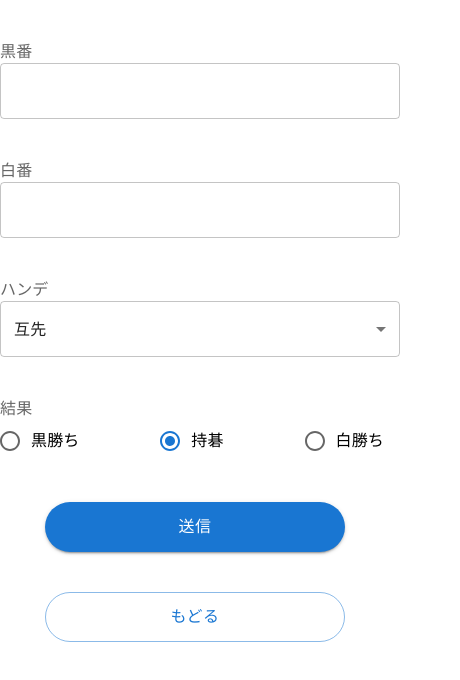
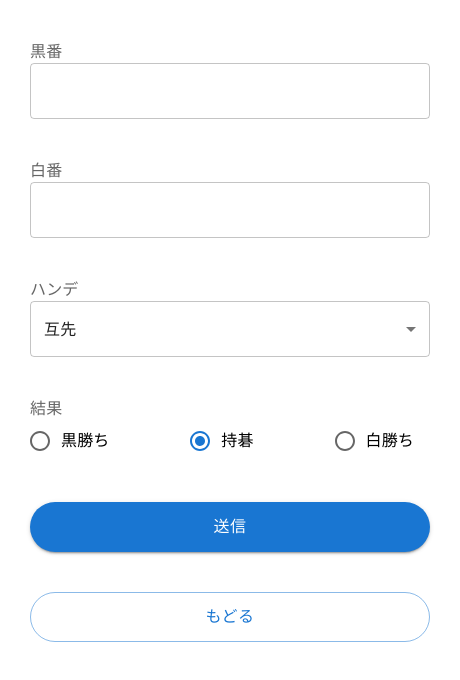
Before and after one commit to usatyo/rating, a Next.js app: page /post/result in a window 390 px wide. Shown: the top 680 px of the page, 460 px wide, since content can reach past the window. Built offline with nearby package versions, Linux system fonts and the light colour scheme.

Commit message:
responsive design

```diff
--- a/components/inputField.tsx
+++ b/components/inputField.tsx
@@ -1,4 +1,4 @@
-import { Box, InputLabel, TextField } from "@mui/material"
+import { Box, InputLabel, TextField, useMediaQuery } from "@mui/material"
 
 type Props = {
   label: string
@@ -12,11 +12,14 @@ type Props = {
 }
 
 const InputField = (props: Props) => {
+  const lg: boolean = useMediaQuery("(min-width:577px)")
+
   return (
     <Box
       sx={{
         marginX: "auto",
         marginTop: "40px",
+        paddingX: lg ? "0" : "30px",
       }}
     >
       <InputLabel>{props.label}</InputLabel>
--- a/components/mainButton.tsx
+++ b/components/mainButton.tsx
@@ -1,22 +1,26 @@
-import { Button } from "@mui/material";
-import Link from "next/link";
+import { Box, Button, useMediaQuery } from "@mui/material";
 
 type Props = {
   text: string
-  href: string
   handle?: () => void
 }
 
 const MainButton = (props: Props) => {
+  const lg: boolean = useMediaQuery("(min-width:577px)")
+
   return (
-    <Link href={props.href}>
+    <Box
+      sx={{
+        marginX: "auto",
+        marginTop: "40px",
+        paddingX: lg ? "0" : "30px"
+      }}
+    >
       <Button
         sx={{
-          width: "300px",
+          width: "400px",
           height: "50px",
           borderRadius: "25px",
-          marginX: "auto",
-          marginTop: "40px",
           fontSize: "16px",
         }}
         variant="contained"
@@ -24,7 +28,7 @@ const MainButton = (props: Props) => {
       >
         {props.text}
       </Button>
-    </Link>
+    </Box>
   )
 }
 
--- a/components/radioField.tsx
+++ b/components/radioField.tsx
@@ -1,4 +1,4 @@
-import { Box, FormControlLabel, InputLabel, Radio, RadioGroup, Stack } from "@mui/material"
+import { Box, FormControlLabel, InputLabel, Radio, RadioGroup, Stack, useMediaQuery } from "@mui/material"
 import { RESULT } from "../constants/constants"
 
 type Props = {
@@ -10,11 +10,14 @@ type Props = {
 }
 
 const RadioField = (props: Props) => {
+  const lg: boolean = useMediaQuery("(min-width:577px)")
+
   return (
     <Box
       sx={{
         marginX: "auto",
         marginTop: "40px",
+        paddingX: lg ? "0" : "30px",
       }}
     >
       <InputLabel>結果</InputLabel>
--- a/components/returnButton.tsx
+++ b/components/returnButton.tsx
@@ -1,22 +1,30 @@
-import { Button } from '@mui/material'
+import { Box, Button, useMediaQuery } from '@mui/material'
 import { NextPage } from 'next'
 import Link from 'next/link'
 
 const ReturnButton = () => {
+  const lg: boolean = useMediaQuery("(min-width:577px)")
+
   return (
+    <Box
+      sx={{
+        marginX: "auto",
+        marginTop: "40px",
+        paddingX: lg ? "0" : "30px"
+      }}
+    >
       <Link href='/home'>
         <Button
           sx={{
-          width: "300px",
+            width: "400px",
             height: "50px",
             borderRadius: "25px",
-          marginX: "auto",
-          marginTop: "40px",
             fontSize: "16px",
           }}
           variant='outlined'
         >もどる</Button>
       </Link>
+    </Box>
   )
 }
 
--- a/components/selectField.tsx
+++ b/components/selectField.tsx
@@ -1,4 +1,4 @@
-import { Box, InputLabel, MenuItem, Select } from "@mui/material"
+import { Box, InputLabel, MenuItem, Select, useMediaQuery } from "@mui/material"
 import { HANDICAP } from "../constants/constants"
 
 type Props = {
@@ -10,11 +10,14 @@ type Props = {
 }
 
 const SelectField = (props: Props) => {
+  const lg: boolean = useMediaQuery("(min-width:577px)")
+
   return (
     <Box
       sx={{
         marginX: "auto",
         marginTop: "40px",
+        paddingX: lg ? "0" : "30px",
       }}
     >
       <InputLabel>ハンデ</InputLabel>
--- a/components/seo.tsx
+++ b/components/seo.tsx
@@ -5,10 +5,6 @@ const Seo: NextPage = () => {
   return (
     <Head>
       <title>Rating System</title>
-      <link
-        href="https://fonts.googleapis.com/css?family=Roboto:100,300,400,500,700,900&amp;display=swap"
-        rel="stylesheet"
-      />
     </Head>
   )
 }
--- a/pages/_app.tsx
+++ b/pages/_app.tsx
@@ -1,10 +1,18 @@
 import '../styles/globals.css'
+import { createTheme, ThemeProvider } from '@mui/material'
 import type { AppProps } from 'next/app'
 import Seo from '../components/seo'
-import { createTheme, ThemeProvider } from '@mui/material'
 
 const theme = createTheme({
-
+  breakpoints: {
+    values: {
+      xs: 0,
+      sm: 600,
+      md: 768,
+      lg: 1025,
+      xl: 1536,
+    },
+  },
 })
 
 function MyApp({ Component, pageProps }: AppProps) {
--- a/pages/post/result.tsx
+++ b/pages/post/result.tsx
@@ -2,11 +2,10 @@ import { Box, Button, FormControlLabel, FormLabel, MenuItem, Radio, RadioGroup,
 import { NextPage } from 'next'
 import InputField from '../../components/inputField'
 import MainButton from '../../components/mainButton'
+import RadioField from '../../components/radioField'
 import ReturnButton from '../../components/returnButton'
-import { RESULT } from '../../constants/constants'
+import SelectField from '../../components/selectField'
 import usePostDatas from '../../hooks/usePostDatas'
-import SelectField from '../../components/selectField'
-import RadioField from '../../components/radioField'
 
 const PostResult: NextPage = () => {
   const [data, { change: handleChange, click: handleClick }] = usePostDatas()
@@ -17,7 +16,7 @@ const PostResult: NextPage = () => {
       <InputField label='白番' value={data.white} name="white" handle={handleChange} />
       <SelectField value={data.handicap} handle={handleChange} />
       <RadioField value={data.result} handle={handleChange} />
-      <MainButton text='送信' href='' handle={handleClick} />
+      <MainButton text='送信' handle={handleClick} />
       <ReturnButton />
     </Stack>
   )
--- a/pages/post/user.tsx
+++ b/pages/post/user.tsx
@@ -18,7 +18,7 @@ const PostUser: NextPage = () => {
         handle={handleChange}
         type="number"
       />
-      <MainButton text='登録' href='' handle={handleClick} />
+      <MainButton text='登録' handle={handleClick} />
       <ReturnButton />
     </Stack>
   )
```
Also changed, not shown: pages/home.tsx (+8 -6 lines). Lines whose indentation alone changed are shown as unchanged.
